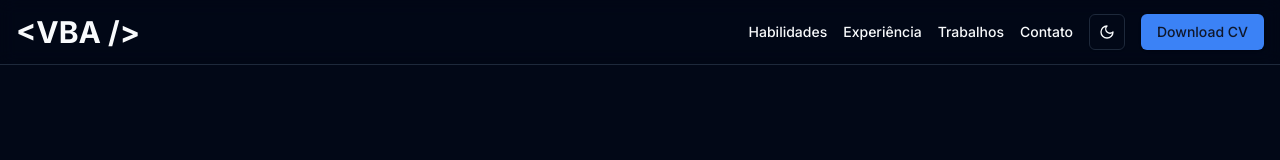
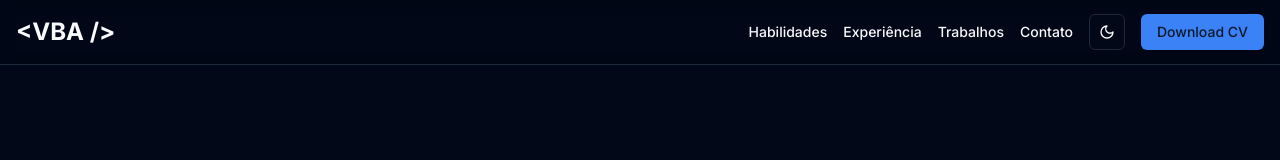
Before and after one commit to Coldiblaster/my-portfolio, a Next.js app: page / in a window 1280 px wide. Shown: the top 160 px of the page. Built offline with nearby package versions, Linux system fonts and the light colour scheme; what tailwindcss-animated would draw is missing.

Commit message:
feat: efetuando melhorias

```diff
--- a/src/components/nav-menu.tsx
+++ b/src/components/nav-menu.tsx
@@ -29,11 +29,12 @@ export function NavMenu() {
     <header className="sticky top-0 z-50 w-full border-b bg-background/95 px-4 backdrop-blur supports-[backdrop-filter]:bg-background/60">
       <div className="container mx-auto flex h-16 items-center">
         <div className="mr-4 flex">
-          <a href="/" className="mr-6 flex items-center space-x-2">
-            <span className="text-lg font-bold sm:inline-block md:text-3xl">
-              {'<VBA />'}
-            </span>
-          </a>
+          <Link
+            href="/"
+            className="text-lg font-bold sm:inline-block md:text-2xl"
+          >
+            {'<VBA />'}
+          </Link>
         </div>
 
         {/* Desktop Menu */}
```
